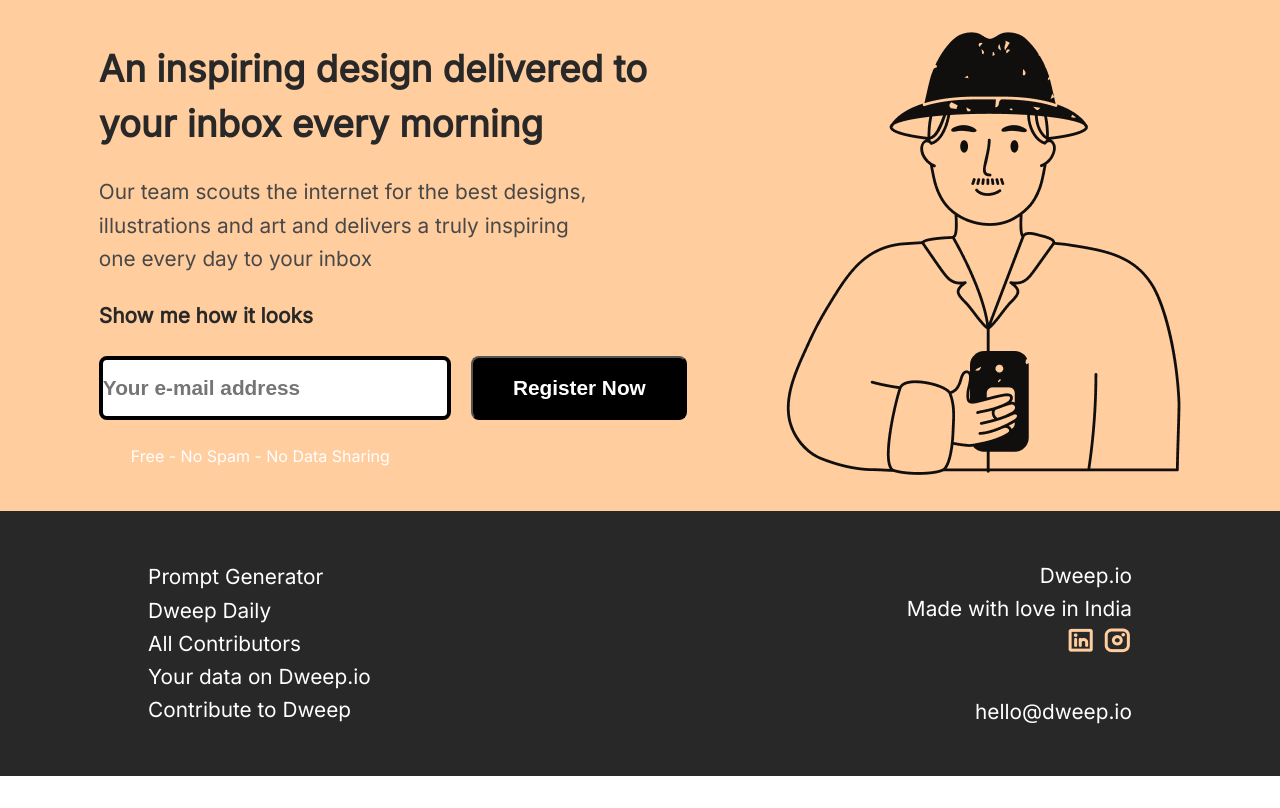
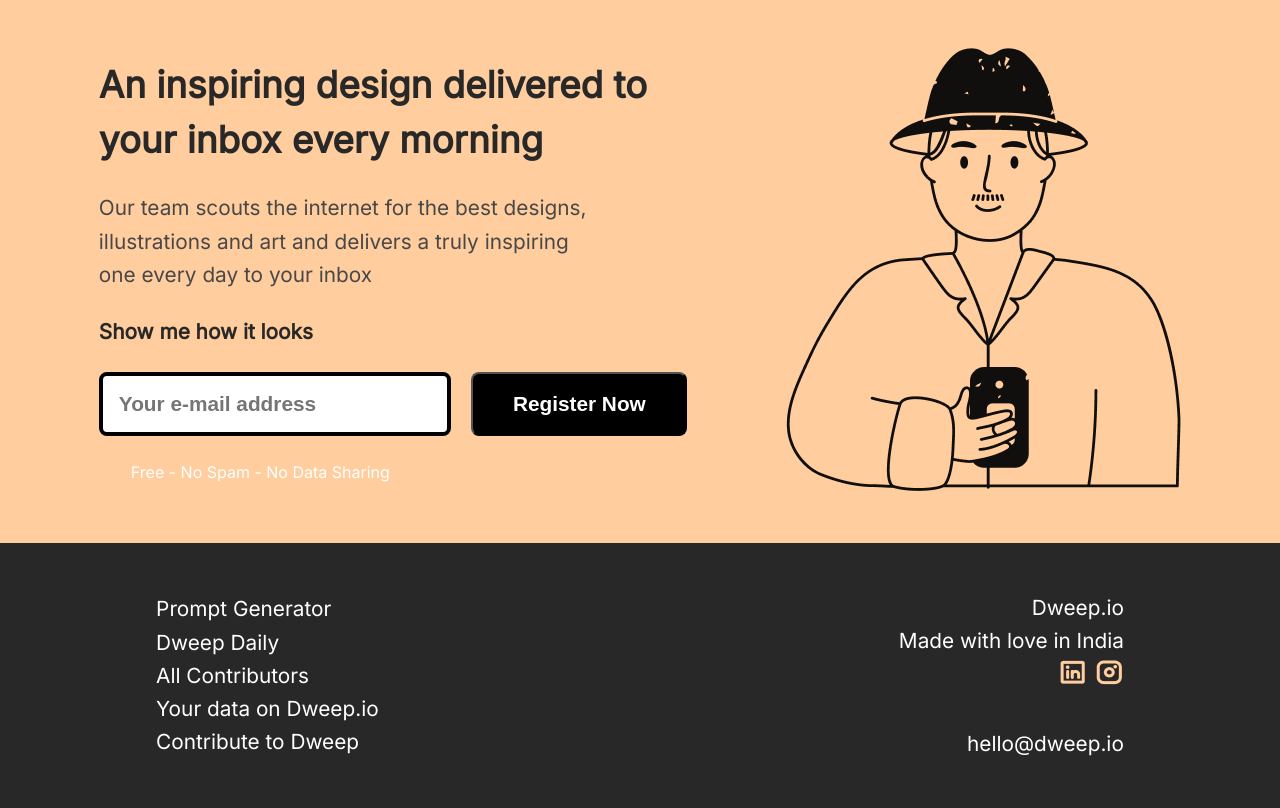
Before and after one commit to Kavita539/MicroAssignment1, a plain HTML site: page index.html in a window 1280 px wide. Drawn offline with Linux system fonts and the light colour scheme.

Commit message:
[styles] padding

```diff
--- a/index.css
+++ b/index.css
@@ -16,7 +16,7 @@ body {
     display: flex;
     align-items: center;
     justify-content: space-evenly;
-    padding: 2rem 0;
+    padding: 3rem 0;
 }
 
 .upper-left-section {
@@ -68,6 +68,7 @@ body {
     font-weight: 600;
     font-size: 1.3rem;
     margin-right: 1rem;
+    padding: 0 1rem;
 }
 
 .register-btn {
@@ -86,7 +87,7 @@ footer {
     justify-content: space-around;
     align-items: center;
     gap: 15rem;
-    padding: 3rem 0;
+    padding: 3rem 1rem;
 }
 
 ul {
```
